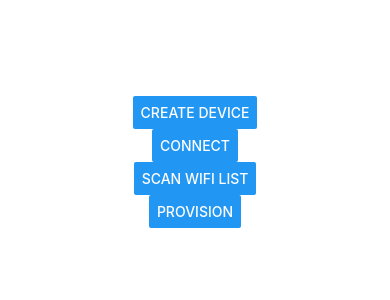
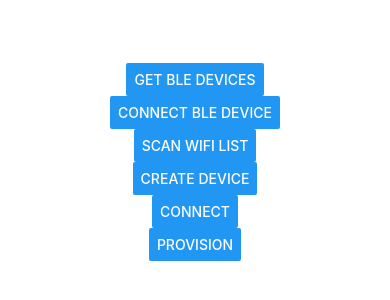
Before and after one commit to amoghpalnitkar/react-native-esp-idf-provisioning, a React Native app in the folder example/: screen / in a window 390 px wide. Shown: the part 260-560 px from the top of the page. Built offline with nearby package versions, Linux system fonts and the light colour scheme.

Commit message:
feat: update example app

```diff
--- a/example/src/App.js
+++ b/example/src/App.js
@@ -1,22 +1,66 @@
 import * as React from 'react';
-import { StyleSheet, View, Button, Platform } from 'react-native';
+import { StyleSheet, View, Button, Platform, DeviceEventEmitter } from 'react-native';
 import EspIdfProvisioning from 'react-native-esp-idf-provisioning';
 import { request, PERMISSIONS } from 'react-native-permissions';
 
+const deviceProofOfPossession = 'abcd1234';
+
 export default function App() {
+  let foundBLEDevices = [];
+
   const handleConnect = () => {
     if(Platform.OS === 'android') {
       //no need to connect since in Android
       //create & connect happen in the same function
     } else {
-      EspIdfProvisioning.connectDevice(() => {});
+      EspIdfProvisioning.connectDevice();
     }
   };
+
+  const handleGetBleDevices = async () => {
+    console.log("GetBLEDevices: Start");
+    if(Platform.OS === 'android') {
+      await request(PERMISSIONS.ANDROID.ACCESS_FINE_LOCATION)
+    } else {
+      await request(PERMISSIONS.IOS.LOCATION_WHEN_IN_USE)
+    }
+
+    try {
+      const devices = await EspIdfProvisioning.getBleDevices('PROV_');
+        if (devices.length > 0) {
+          console.log('GetBLEDevices: found devices:', devices);
+          foundBLEDevices = devices;
+        } else {
+          console.log("GetBLEDevices: No devices found");
+        }
+    } catch (error) {
+      console.log("GetBLEDevices: " + error);
+    }
+  }
+
+  const handleConnectBleDevice = async () => {
+    DeviceEventEmitter.addListener("DeviceConnectionEvent", function(event) {
+      console.log("DeviceConnectionEvent");
+      console.log(event);
+    });
+
+    console.log("handleConnectBleDevice: start connection");
+    if (foundBLEDevices.length === 0) {
+      console.log("handleConnectBleDevice: Can't connect because there are no devices found");
+      return;
+    }
+
+    try {
+      const connectedDevice = await EspIdfProvisioning.connectBleDevice(foundBLEDevices[0], deviceProofOfPossession); // For testing we use the first matching device.
+      console.log("handleConnectBleDevice: Connection started to: " + connectedDevice);
+    } catch (error) {
+      console.log("handleConnectBleDevice: Connection failed: " + error);
+    }
+  }
 
   const handleCreate = async () => {
     let deviceSSID = 'PROV_TEST_SSID';
     let devicePassword = 'mw_prov_password';
-    let deviceProofOfPossession = 'abcd1234';
 
     try {
       if(Platform.OS === 'android') {
@@ -37,10 +81,14 @@ export default function App() {
     }
   };
 
-  const handleScan = () => {
-    EspIdfProvisioning.scanWifiList((error, value) => {
-      console.warn({error, value});
-    });
+  const handleScanWifi = async () => {
+    console.log("handleScanWifi: start");
+    try {
+      const foundNetworks = await EspIdfProvisioning.scanWifiList();
+      console.log("handleScanWifi: Found Networks: " + foundNetworks);
+    } catch (error) {
+      console.log("handleScanWifi: " + error);
+    }
   };
 
   const handleProvision = () => {
@@ -55,9 +103,11 @@ export default function App() {
 
   return (
     <View style={styles.container}>
+      <Button title="Get BLE Devices" onPress={handleGetBleDevices} />
+      <Button title="Connect BLE Device" onPress={handleConnectBleDevice} />
+      <Button title="Scan Wifi List" onPress={handleScanWifi} />
       <Button title="Create Device" onPress={handleCreate} />
       <Button title="Connect" onPress={handleConnect} />
-      <Button title="Scan Wifi List" onPress={handleScan} />
       <Button title="Provision" onPress={handleProvision} />
     </View>
   );
```
